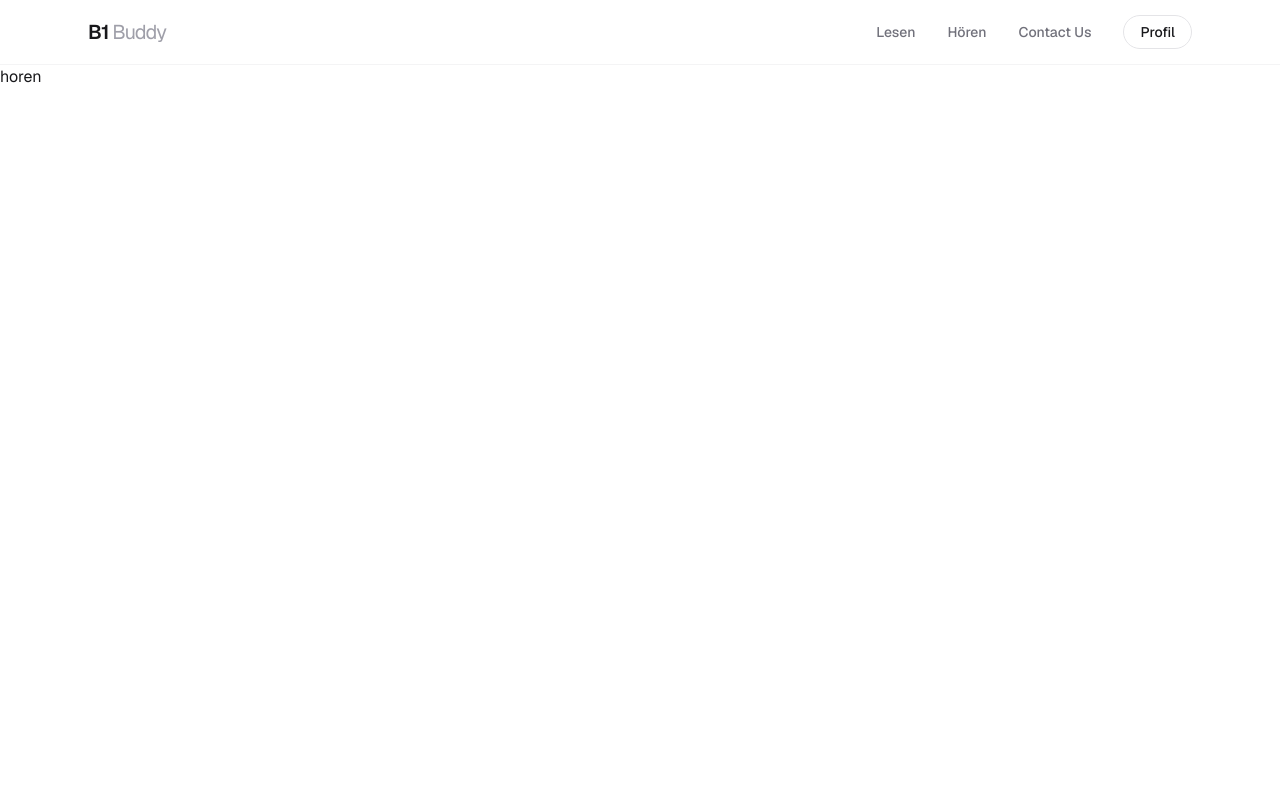
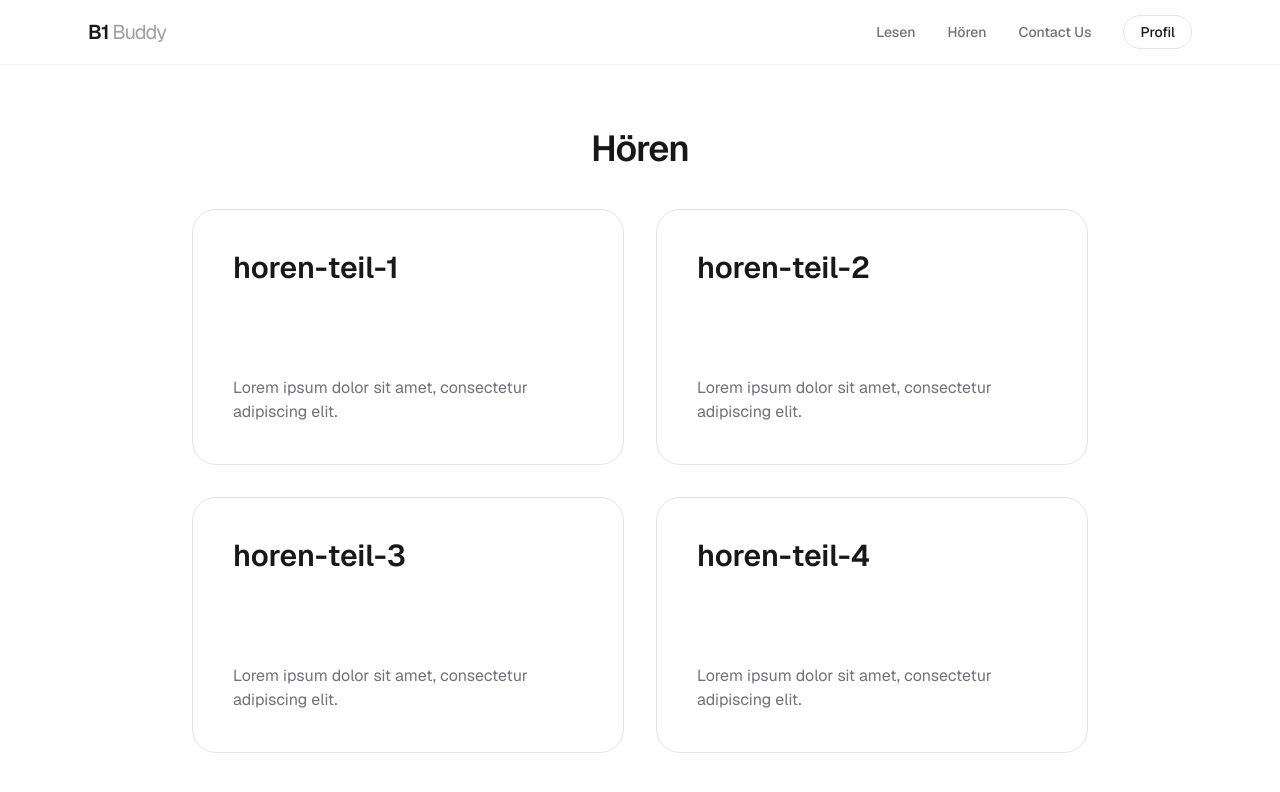
Before and after one commit to Xayn0/B1-Buddy, a React (Vite) app: page /horen in a window 1280 px wide. Shown: the top 792 px of the page. Built offline with nearby package versions, Linux system fonts and the light colour scheme.

Commit message:
lesen and horen routes

```diff
--- /dev/null
+++ b/src/Pages/horen-teil-page.tsx
@@ -0,0 +1,24 @@
+
+import { useParams } from "react-router-dom";
+import HorenTeil1 from '../components/horen-teil-1';
+import HorenTeil2 from '../components/horen-teil-2';
+import HorenTeil3 from '../components/horen-teil-3';
+import HorenTeil4 from '../components/horen-teil-4';
+function HorenTeilPage() {
+  const { teilId } = useParams<{ teilId: string }>();
+
+  switch (teilId) {
+    case "1":
+      return <HorenTeil1 />;
+    case "2":
+      return <HorenTeil2 />;
+    case "3":
+      return <HorenTeil3 />;
+    case "4":
+      return <HorenTeil4 />;
+    default:
+      return <div className="p-6 text-zinc-500">Teil nicht gefunden</div>;
+  }
+}
+
+export default HorenTeilPage
--- a/src/Pages/horen-teil.tsx
+++ /dev/null
@@ -1,7 +0,0 @@
-import React from "react";
-
-const HorenTeil = () => {
-  return <div>horen-teil</div>;
-};
-
-export default HorenTeil;
--- a/src/Pages/horen.tsx
+++ b/src/Pages/horen.tsx
@@ -1,9 +1,35 @@
-import React from 'react'
+import { Link } from "react-router-dom";
 
 const Horen = () => {
+  const cardClassName =
+    "group relative flex min-h-64 flex-col items-start justify-between rounded-3xl border border-zinc-200 bg-white p-10 transition-all duration-500 hover:border-zinc-400 hover:shadow-[0_20px_50px_rgba(0,0,0,0.05)] overflow-hidden focus:outline-none focus-visible:ring-2 focus-visible:ring-zinc-400/40 focus-visible:ring-offset-2 focus-visible:ring-offset-white";
+
   return (
-    <div>horen</div>
-  )
-}
+    <div className="min-h-[calc(100vh-4rem)] max-w-5xl mx-auto px-6 py-12 sm:py-16">
+      <h1 className="text-3xl sm:text-4xl font-semibold text-zinc-900 tracking-tight text-center mb-10">
+        Hören
+      </h1>
 
-export default Horen
+      <div className="grid grid-cols-1 sm:grid-cols-2 gap-8 w-full max-w-4xl mx-auto">
+        <Link to="/horen-teil/1" className={cardClassName}>
+          <h2 className="text-3xl font-semibold text-zinc-900 mb-2">horen-teil-1</h2>
+          <p className="text-zinc-500">Lorem ipsum dolor sit amet, consectetur adipiscing elit.</p>
+        </Link>
+        <Link to="/horen-teil/2" className={cardClassName}>
+          <h2 className="text-3xl font-semibold text-zinc-900 mb-2">horen-teil-2</h2>
+          <p className="text-zinc-500">Lorem ipsum dolor sit amet, consectetur adipiscing elit.</p>
+        </Link>
+        <Link to="/horen-teil/3" className={cardClassName}>
+          <h2 className="text-3xl font-semibold text-zinc-900 mb-2">horen-teil-3</h2>
+          <p className="text-zinc-500">Lorem ipsum dolor sit amet, consectetur adipiscing elit.</p>
+        </Link>
+        <Link to="/horen-teil/4" className={cardClassName}>
+          <h2 className="text-3xl font-semibold text-zinc-900 mb-2">horen-teil-4</h2>
+          <p className="text-zinc-500">Lorem ipsum dolor sit amet, consectetur adipiscing elit.</p>
+        </Link>
+      </div>
+    </div>
+  );
+};
+
+export default Horen;
--- a/src/Pages/lesen-teil-page.tsx
+++ b/src/Pages/lesen-teil-page.tsx
@@ -1,18 +1,25 @@
-import React from 'react'
 import { useParams } from "react-router-dom";
 import LesenTeil1 from '../components/lesen-teil-1';
+import LesenTeil2 from '../components/lesen-teil-2';
+import LesenTeil3 from '../components/lesen-teil-3';
+import LesenTeil4 from '../components/lesen-teil-4';
+import LesenTeil5 from '../components/lesen-teil-5';
 function LesenTeilPage() {
-  const { id } = useParams<{ id: string }>();
+  const { teilId } = useParams<{ teilId: string }>();
 
-  switch (id) {
+  switch (teilId) {
     case "1":
       return <LesenTeil1 />;
     case "2":
-      return <LesenTeil1 />;
+      return <LesenTeil2 />;
     case "3":
-      return <LesenTeil1 />;
+      return <LesenTeil3 />;
+    case "4":
+      return <LesenTeil4 />;
+    case "5":
+      return <LesenTeil5 />;
     default:
-      return <div>Teil nicht gefunden</div>;
+      return <div className="p-6 text-zinc-500">Teil nicht gefunden</div>;
   }
 }
 
--- a/src/Pages/lesen.tsx
+++ b/src/Pages/lesen.tsx
@@ -1,7 +1,39 @@
-import React from "react";
+import { Link } from "react-router-dom";
 
 function Lesen() {
-  return <div>Lesen</div>;
+  const cardClassName =
+    "group relative flex min-h-64 flex-col items-start justify-between rounded-3xl border border-zinc-200 bg-white p-10 transition-all duration-500 hover:border-zinc-400 hover:shadow-[0_20px_50px_rgba(0,0,0,0.05)] overflow-hidden focus:outline-none focus-visible:ring-2 focus-visible:ring-zinc-400/40 focus-visible:ring-offset-2 focus-visible:ring-offset-white";
+
+  return (
+    <div className="min-h-[calc(100vh-4rem)] max-w-5xl mx-auto px-6 py-12 sm:py-16">
+      <h1 className="text-3xl sm:text-4xl font-semibold text-zinc-900 tracking-tight text-center mb-10">
+        Lesen
+      </h1>
+
+      <div className="grid grid-cols-1 sm:grid-cols-2 gap-8 w-full max-w-4xl mx-auto">
+        <Link to="/lesen-teil/1" className={cardClassName}>
+          <h2 className="text-3xl font-semibold text-zinc-900 mb-2">lesen-teil-1</h2>
+          <p className="text-zinc-500">Lorem ipsum dolor sit amet, consectetur adipiscing elit.</p>
+        </Link>
+        <Link to="/lesen-teil/2" className={cardClassName}>
+          <h2 className="text-3xl font-semibold text-zinc-900 mb-2">lesen-teil-2</h2>
+          <p className="text-zinc-500">Lorem ipsum dolor sit amet, consectetur adipiscing elit.</p>
+        </Link>
+        <Link to="/lesen-teil/3" className={cardClassName}>
+          <h2 className="text-3xl font-semibold text-zinc-900 mb-2">lesen-teil-3</h2>
+          <p className="text-zinc-500">Lorem ipsum dolor sit amet, consectetur adipiscing elit.</p>
+        </Link>
+        <Link to="/lesen-teil/4" className={cardClassName}>
+          <h2 className="text-3xl font-semibold text-zinc-900 mb-2">lesen-teil-4</h2>
+          <p className="text-zinc-500">Lorem ipsum dolor sit amet, consectetur adipiscing elit.</p>
+        </Link>
+        <Link to="/lesen-teil/5" className={cardClassName}>
+          <h2 className="text-3xl font-semibold text-zinc-900 mb-2">lesen-teil-5</h2>
+          <p className="text-zinc-500">Lorem ipsum dolor sit amet, consectetur adipiscing elit.</p>
+        </Link>
+      </div>
+    </div>
+  );
 }
 
 export default Lesen;
```
Also changed, not shown: src/App.tsx (+9 -13 lines).
